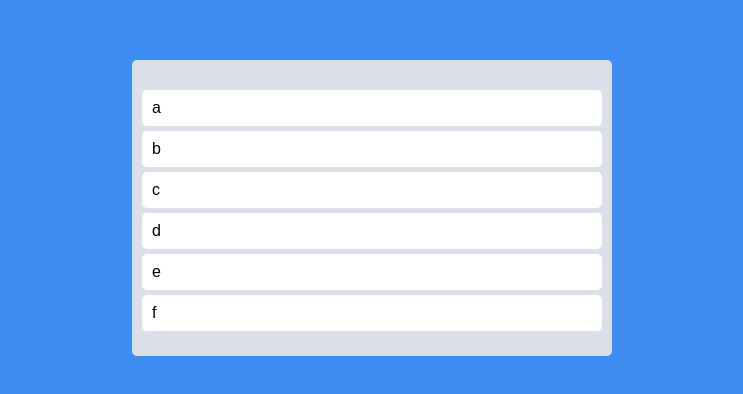
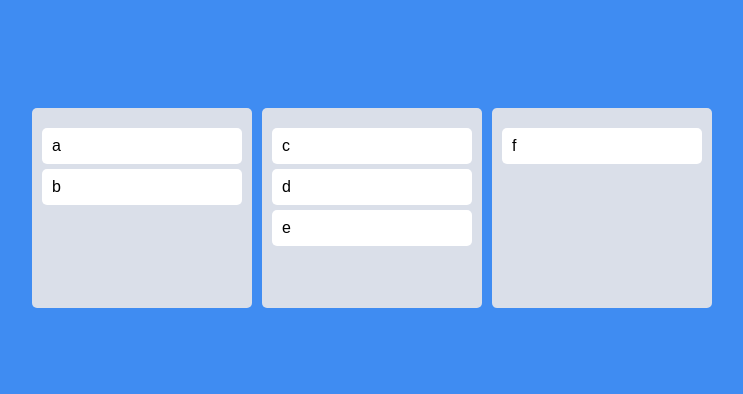
Before and after one commit to haeyonghahn/react-masterclass, a React (Create React App) app: page / in a window 1280 px wide. Shown: the part 192-586 px from the top of the page, without its empty margins (268-1011 px from the left). Built offline with nearby package versions, Linux system fonts and the light colour scheme.

Commit message:
Multi Boards

```diff
--- a/src/App.tsx
+++ b/src/App.tsx
@@ -2,11 +2,11 @@
 import { useRecoilState } from "recoil";
 import styled from "styled-components";
 import { toDoState } from "./atoms";
-import DragabbleCard from "./Components/DragabbleCard";
+import Board from "./Components/Board";
 
 const Wrapper = styled.div`
   display: flex;
-  max-width: 480px;
+  max-width: 680px;
   width: 100%;
   margin: 0 auto;
   justify-content: center;
@@ -17,50 +17,36 @@
 const Boards = styled.div`
   display: grid;
   width: 100%;
-  grid-template-columns: repeat(1, 1fr);
-`;
-
-const Board = styled.div`
-  padding: 20px 10px;
-  padding-top: 30px;
-  background-color: ${(props) => props.theme.boardColor};
-  border-radius: 5px;
-  min-height: 200px;
+  gap: 10px;
+  grid-template-columns: repeat(3, 1fr);
 `;
 
 function App() {
   const [toDos, setToDos] = useRecoilState(toDoState);
   const onDragEnd = ({ draggableId, destination, source }: DropResult) => {
     if (!destination) return;
-    setToDos((oldToDos) => {
-      const toDosCopy = [...oldToDos];
-      // 1) Delete item on source.index
-      console.log("Delete item on", source.index);
-      console.log(toDosCopy);
-      toDosCopy.splice(source.index, 1);
-      console.log("Deleted item");
-      console.log(toDosCopy);
-      // 2) Put back the item on the destination.index
-      console.log("Put back", draggableId, "on ", destination.index);
-      toDosCopy.splice(destination?.index, 0, draggableId);
-      console.log(toDosCopy);
-      return toDosCopy;
-    });
+    // setToDos((oldToDos) => {
+    //   const toDosCopy = [...oldToDos];
+    //   // 1) Delete item on source.index
+    //   console.log("Delete item on", source.index);
+    //   console.log(toDosCopy);
+    //   toDosCopy.splice(source.index, 1);
+    //   console.log("Deleted item");
+    //   console.log(toDosCopy);
+    //   // 2) Put back the item on the destination.index
+    //   console.log("Put back", draggableId, "on ", destination.index);
+    //   toDosCopy.splice(destination?.index, 0, draggableId);
+    //   console.log(toDosCopy);
+    //   return toDosCopy;
+    // });
   };
   return (
     <DragDropContext onDragEnd={onDragEnd}>
       <Wrapper>
         <Boards>
-          <Droppable droppableId="one">
-            {(provided) => (
-              <Board ref={provided.innerRef} {...provided.droppableProps}>
-                {toDos.map((toDo, index) => (
-                  <DragabbleCard key={toDo} index={index} toDo={toDo} />
-                ))}
-                {provided.placeholder}
-              </Board>
-            )}
-          </Droppable>
+          {Object.keys(toDos).map((boardId) => (
+            <Board boardId={boardId} key={boardId} toDos={toDos[boardId]} />
+          ))}
         </Boards>
       </Wrapper>
     </DragDropContext>
--- /dev/null
+++ b/src/Components/Board.tsx
@@ -0,0 +1,32 @@
+import { Droppable } from "react-beautiful-dnd";
+import styled from "styled-components";
+import DragabbleCard from "./DragabbleCard";
+
+const Wrapper = styled.div`
+  padding: 20px 10px;
+  background-color: ${(props) => props.theme.boardColor};
+  border-radius: 5px;
+  min-height: 200px;
+`;
+
+interface IBoardProps {
+  toDos: string[];
+  boardId: string;
+}
+
+function Board({ toDos, boardId }: IBoardProps) {
+  return (
+    <Droppable droppableId={boardId}>
+      {(provided) => (
+        <Wrapper ref={provided.innerRef} {...provided.droppableProps}>
+          {toDos.map((toDo, index) => (
+            <DragabbleCard key={toDo} index={index} toDo={toDo} />
+          ))}
+          {provided.placeholder}
+        </Wrapper>
+      )}
+    </Droppable>
+  );
+}
+
+export default Board;
--- a/src/Components/DragabbleCard.tsx
+++ b/src/Components/DragabbleCard.tsx
@@ -17,7 +17,7 @@
 function DragabbleCard({ toDo, index }: IDragabbleCardProps) {
   console.log(toDo, "has been rendered");
   return (
-    <Draggable key={toDo} draggableId={toDo} index={index}>
+    <Draggable draggableId={toDo} index={index}>
       {(provided) => (
         <Card
           ref={provided.innerRef}
--- a/src/atoms.tsx
+++ b/src/atoms.tsx
@@ -1,6 +1,14 @@
 import { atom, selector } from "recoil";
 
-export const toDoState = atom({
+interface IToDoState {
+  [key: string]: string[];
+}
+
+export const toDoState = atom<IToDoState>({
   key: "toDo",
-  default: ["a", "b", "c", "d", "e", "f"],
+  default: {
+    to_do: ["a", "b"],
+    doing: ["c", "d", "e"],
+    done: ["f"],
+  },
 });
```
